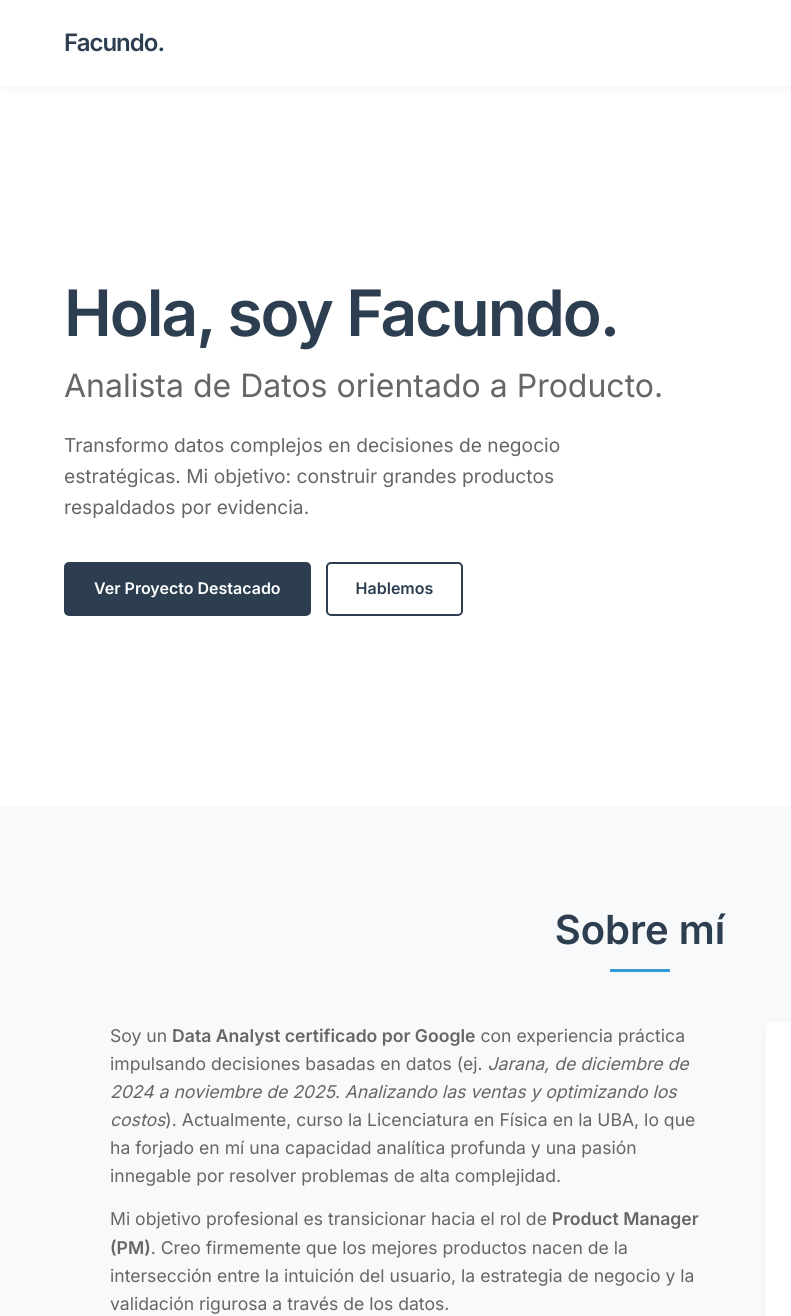
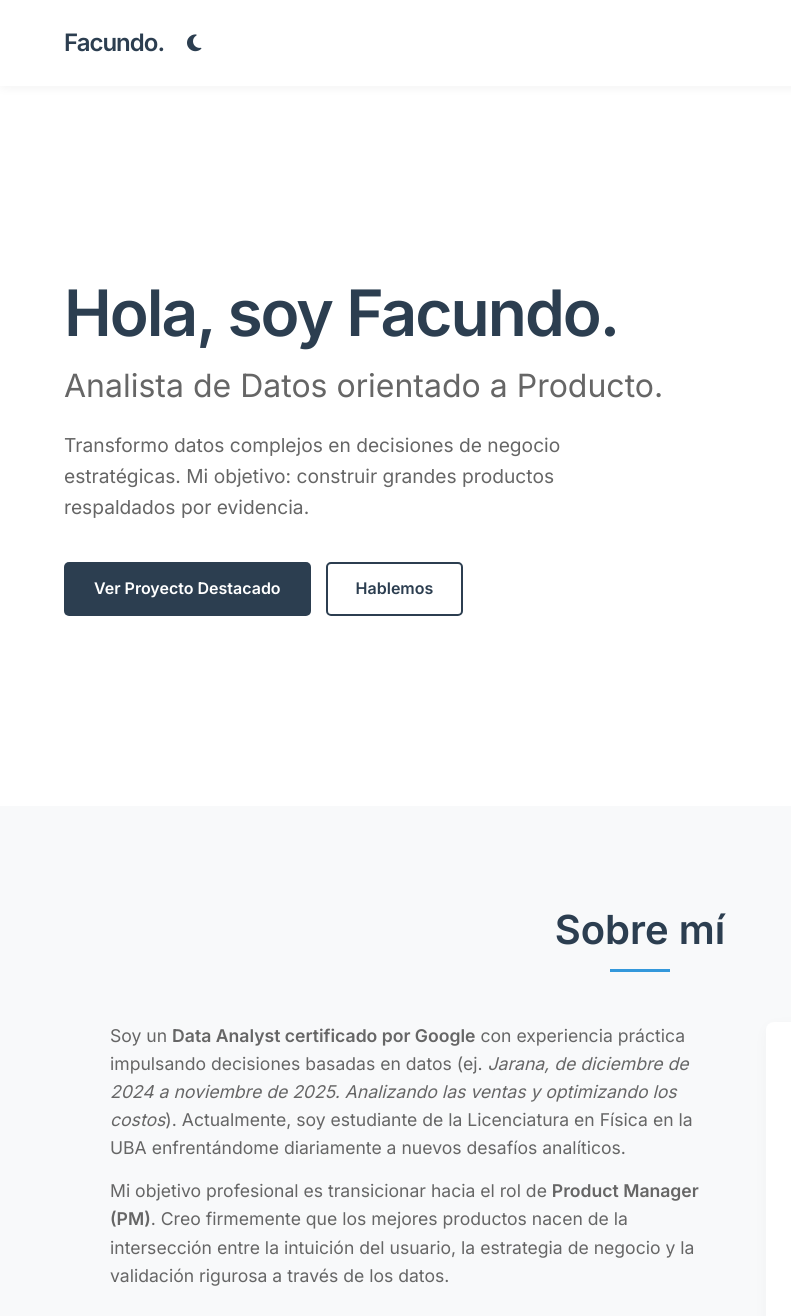
Before and after one commit to facuhernandezs/portfolio, a plain HTML site: page index.html in a window 1280 px wide. Shown: the top 1316 px of the page, 0-791 px from the left. Drawn offline with nearby package versions, Linux system fonts and the light colour scheme.

Commit message:
Update About Me text to be more concise

```diff
--- a/index.html
+++ b/index.html
@@ -13,7 +13,10 @@
 
     <!-- Navegación -->
     <nav>
-        <div class="logo">Facundo.</div>
+        <div class="logo" style="display: flex; align-items: center; gap: 15px;">
+            Facundo.
+            <button id="theme-toggle" class="theme-btn" aria-label="Cambiar tema" style="color: inherit; display: flex; align-items: center; font-size: 1.2rem;"><i class="fas fa-moon"></i></button>
+        </div>
         <ul class="nav-links">
             <li><a href="#about">Sobre mí</a></li>
             <li><a href="#portfolio">Caso de Estudio</a></li>
@@ -40,7 +43,7 @@
             <h3 class="section-title">Sobre mí</h3>
             <div class="about-grid">
                 <div class="about-text">
-                    <p>Soy un <strong>Data Analyst certificado por Google</strong> con experiencia práctica impulsando decisiones basadas en datos (ej. <em>Jarana, de diciembre de 2024 a noviembre de 2025. Analizando las ventas y optimizando los costos</em>). Actualmente, curso la Licenciatura en Física en la UBA, lo que ha forjado en mí una capacidad analítica profunda y una pasión innegable por resolver problemas de alta complejidad.</p>
+                    <p>Soy un <strong>Data Analyst certificado por Google</strong> con experiencia práctica impulsando decisiones basadas en datos (ej. <em>Jarana, de diciembre de 2024 a noviembre de 2025. Analizando las ventas y optimizando los costos</em>). Actualmente, soy estudiante de la Licenciatura en Física en la UBA enfrentándome diariamente a nuevos desafíos analíticos.</p>
                     <p>Mi objetivo profesional es transicionar hacia el rol de <strong>Product Manager (PM)</strong>. Creo firmemente que los mejores productos nacen de la intersección entre la intuición del usuario, la estrategia de negocio y la validación rigurosa a través de los datos.</p>
                 </div>
                 <div class="skills">
@@ -51,6 +54,7 @@
                         <li><i class="fas fa-chart-bar"></i> Power BI</li>
                         <li><i class="fas fa-server"></i> Supabase</li>
                         <li><i class="fab fa-jupyter"></i> Jupyter</li>
+                        <li><i class="fas fa-table" style="color: #0F9D58;"></i> Google Sheets</li>
                     </ul>
                 </div>
             </div>
```
